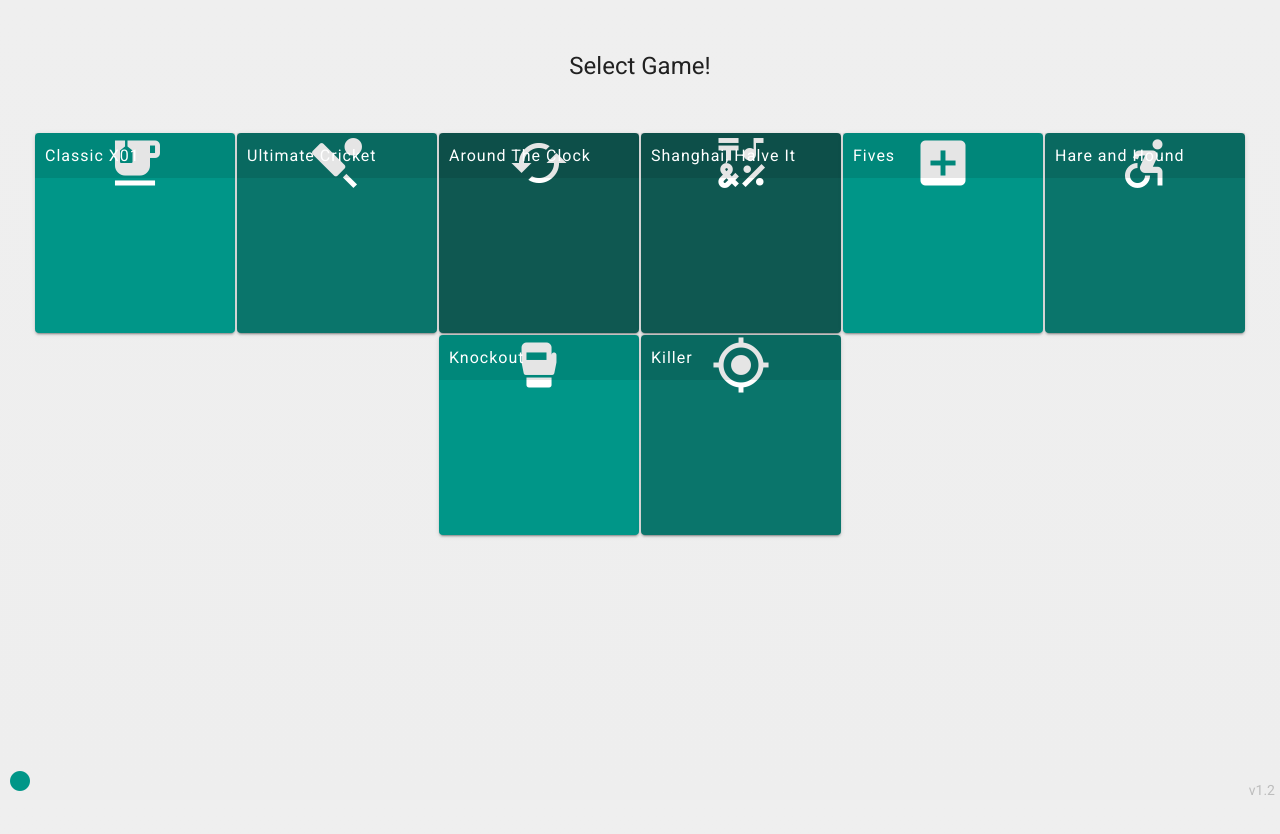
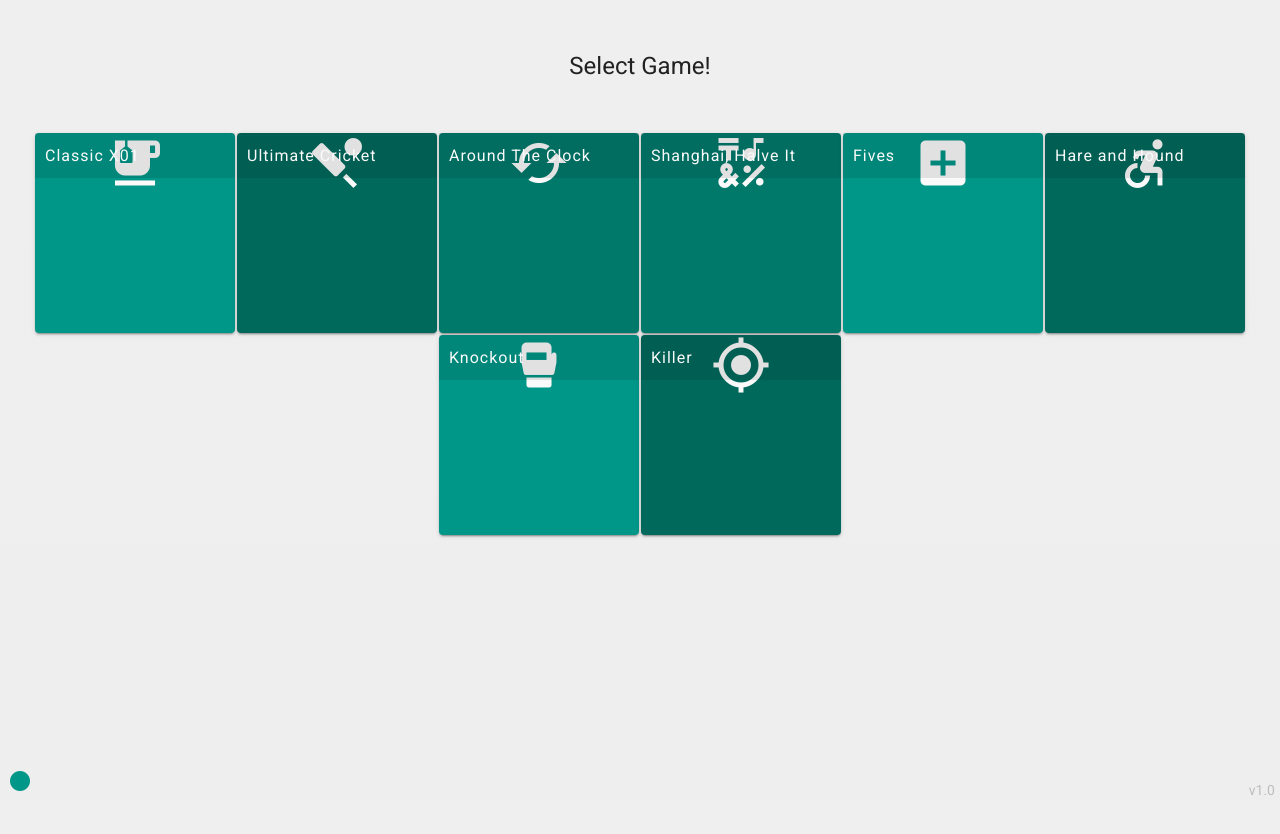
Before and after one commit to viktorhajer/darts-scoreboard-ng, an Angular app: page / in a window 1280 px wide. Shown: the top 834 px of the page. Built offline with nearby package versions, Linux system fonts and the light colour scheme.

Commit message:
Cricket improvements

```diff
--- a/src/app/components/menu/menu.component.html
+++ b/src/app/components/menu/menu.component.html
@@ -2,10 +2,10 @@
   <h1>Select Game!</h1>
 </div>
 <div id="menu">
-  <button mat-raised-button class="gameSelectBox" *ngFor="let g of getGameList()"
-      [routerLink]="['/' + g.path]" [style.backgroundColor]="g.data.color">
+  <button mat-raised-button *ngFor="let g of getGameList(); let i = index"
+          [routerLink]="['/' + g.path]" class="gameSelectBox {{'menu-button-'+i}}">
     <mat-icon>{{g.data.icon}}</mat-icon>
     <div class="title">{{g.data.name}}</div>
   </button>
 </div>
-<div class="version">v1.2</div>
+<div class="version">v1.0</div>
--- a/src/app/components/menu/menu.component.scss
+++ b/src/app/components/menu/menu.component.scss
@@ -12,11 +12,9 @@
   .gameSelectBox {
     margin: 1px;
     height: 200px;
-    // flex: 1 0 25%;
     width: 200px;
     display: flex;
     justify-content: center;
-    color: #ffffff;
 
     mat-icon {
       font-size: 60px;
@@ -35,7 +33,6 @@
       line-height: 25px;
       letter-spacing: 1px;
       font-weight: normal;
-      background: rgba(0, 0, 0, 0.1);
       width: calc(100% - 20px);
     }
   }
--- a/src/styles/theming.scss
+++ b/src/styles/theming.scss
@@ -1,7 +1,7 @@
 @import "~@angular/material/theming";
 @include mat-core();
 
-$app-theme: mat-light-theme(mat-palette($mat-teal), mat-palette($mat-grey));
+$light-theme: mat-light-theme(mat-palette($mat-teal), mat-palette($mat-grey));
 $dark-theme: mat-dark-theme(mat-palette($mat-cyan), mat-palette($mat-gray));
 $basic: mat-palette($mat-grey);
 
@@ -31,6 +31,28 @@ $basic: mat-palette($mat-grey);
         background: rgba(mat-color($accent, 400), 0.5);
       }
     }
+  }
+}
+
+@mixin menu-theme($theme) {
+  #menu {
+    $primary: map-get($theme, primary);
+    .gameSelectBox {
+      color: mat-color($basic, 50);
+      .title {
+        background: rgba(0, 0, 0, 0.1);
+      }
+    }
+    .menu-button-0 { background: mat-color($primary, 500) }
+    .menu-button-1 { background: mat-color($primary, 800) }
+    .menu-button-2 { background: mat-color($primary, 700) }
+    .menu-button-3 { background: mat-color($primary, 700) }
+    .menu-button-4 { background: mat-color($primary, 500) }
+    .menu-button-5 { background: mat-color($primary, 800) }
+    .menu-button-6 { background: mat-color($primary, 500) }
+    .menu-button-7 { background: mat-color($primary, 800) }
+    .menu-button-8 { background: mat-color($primary, 500) }
+    .menu-button-9 { background: mat-color($primary, 700) }
   }
 }
 
@@ -105,20 +127,19 @@ $basic: mat-palette($mat-grey);
   }
 }
 
-@include angular-material-theme($app-theme);
-@include shared-module-theme($app-theme);
-@include feature-module-theme($app-theme);
-.dark-theme {
-  @include angular-material-theme($dark-theme);
-  @include shared-module-theme($dark-theme);
-  @include feature-module-theme($dark-theme);
-}
-
 body {
   background: linear-gradient(to top, mat-color($basic, 200), #efefef);
-  color: mat-color(map-get($app-theme, accent), 900);
+  color: mat-color(map-get($light-theme, accent), 900);
+  @include angular-material-theme($light-theme);
+  @include shared-module-theme($light-theme);
+  @include feature-module-theme($light-theme);
+  @include menu-theme($light-theme);
   &.dark-theme {
     background: linear-gradient(to top, mat-color($basic, 800), #000000);
     color: mat-color(map-get($dark-theme, primary), 200);
+    @include angular-material-theme($dark-theme);
+    @include shared-module-theme($dark-theme);
+    @include feature-module-theme($dark-theme);
+    @include menu-theme($dark-theme);
   }
 }
```
Also changed, not shown: 8 other files (tests, documents, lock files or other folders).
